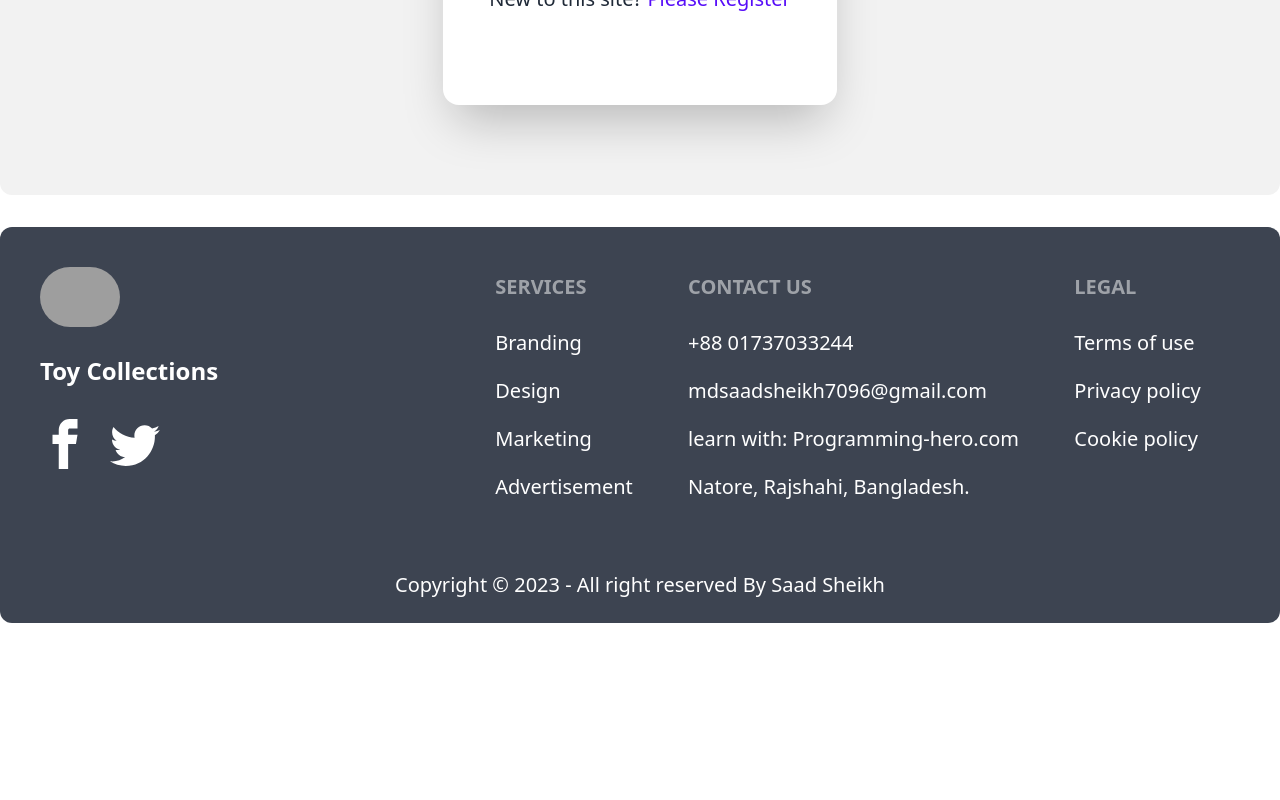
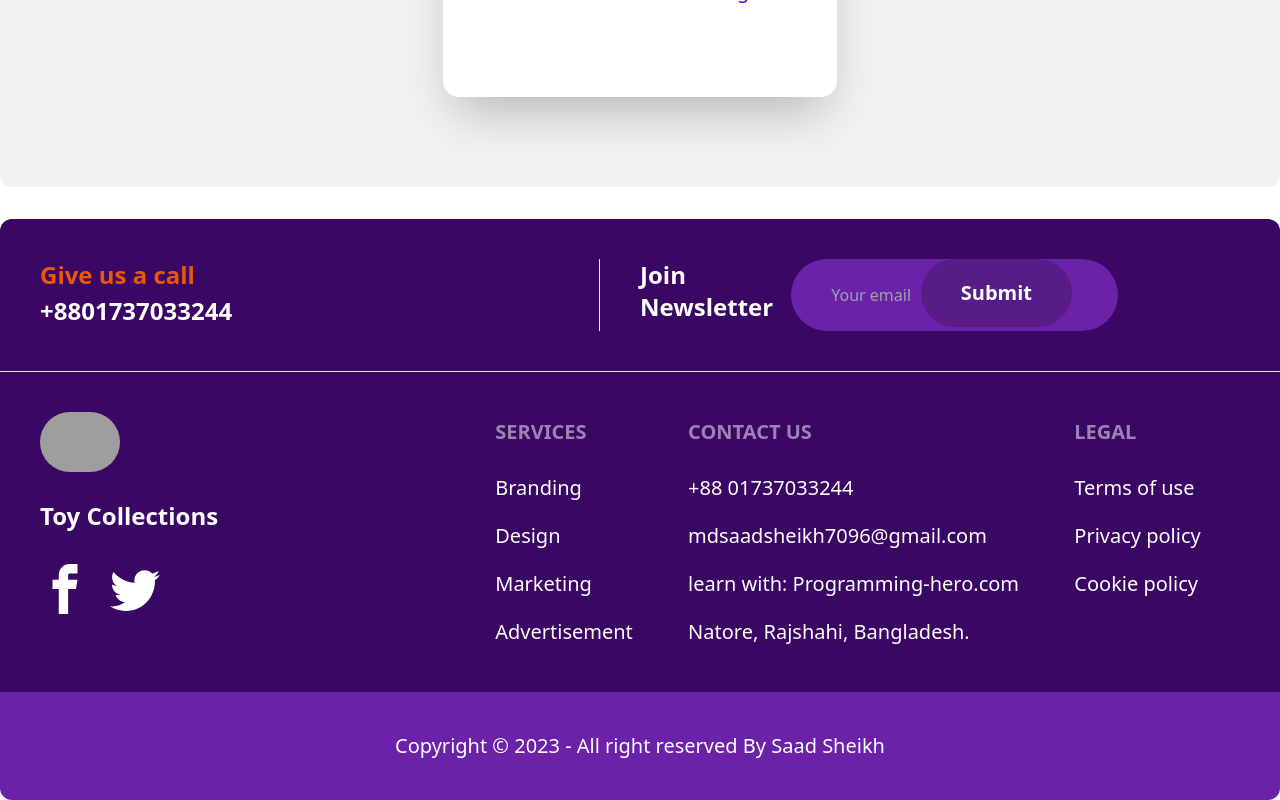
Before and after one commit to Saadsheikh133/toy-market-client, a React (Vite) app: page /login in a window 1280 px wide. Shown: the part 752-1552 px from the top of the page. Before the commit the page ends 1415 px from the top, so only its background shows below. Built offline with nearby package versions, Linux system fonts and the light colour scheme; no server answers; grey boxes are pictures that could not be loaded.

Commit message:
added footer top section

```diff
--- a/src/Shared/Footer/Footer.jsx
+++ b/src/Shared/Footer/Footer.jsx
@@ -7,7 +7,20 @@ const Footer = () => {
     useTitle('Footer')
     return (
         <footer className=''>
-            <div className="footer p-10 bg-neutral text-neutral-content rounded-t-xl text-xl pt-10">
+            <div className='bg-purple-950 py-10 rounded-t-xl px-10 text-white max-w-full lg:flex border-b'>
+                <div className='lg:w-1/2 mx-auto mb-8 lg:mb-0  lg:border-r'>
+                    <h2 className='text-2xl text-orange-600 font-bold'>Give us a call</h2>
+                    <p className='text-2xl text-white font-bold mt-1'>+8801737033244</p>
+                </div>
+                <div className=' lg:w-1/2 md:flex gap-4 lg:mx-10'>
+                    <h2 className='text-2xl font-bold'> Join Newsletter </h2>
+                    <form className='w-full relative mt-4 lg:mt-0'>
+                        <input className='bg-purple-800 w-full lg:w-4/5 py-6 px-10 rounded-full' type="email" name="" id="" placeholder='Your email' />
+                        <input className='text-xl py-5 px-10 bg-purple-900 rounded-full absolute top-0 right-0 lg:right-32 font-bold' type="submit" />
+                    </form>
+                </div>
+            </div>
+            <div className="footer p-10 bg-purple-950 text-white  text-xl pt-10">
                 <div className='leading-loose'>
                     <img className='rounded-full w-1/5' src={logo} alt="" />
                     <h2 className='text-2xl font-bold mt-5'>Toy Collections</h2>
@@ -42,7 +55,7 @@ const Footer = () => {
                     <a className="link link-hover">Cookie policy</a>
                 </div>
             </div>
-            <div className=" px-4 py-6 bg-neutral text-neutral-content rounded-b-xl mb-10">
+            <div className=" px-4 py-10 bg-purple-800 text-white rounded-b-xl">
                 <p className='text-center text-xl'>Copyright © 2023 - All right reserved By Saad Sheikh</p>
             </div>
         </footer>
--- a/src/Shared/Navbar/Navbar.jsx
+++ b/src/Shared/Navbar/Navbar.jsx
@@ -22,12 +22,12 @@ const Navbar = () => {
                     </label>
                     <ul tabIndex={0} className="menu menu-compact dropdown-content mt-3 p-2 shadow bg-base-100 rounded-box w-52 ">
                         <li><ActiveLink to='/'>Home</ActiveLink></li>
+                        <li tabIndex={0}>
+                            <ActiveLink to='/allToys'>All Toys </ActiveLink>
+                        </li>
                         {
                             user &&
                             <>
-                                <li tabIndex={0}>
-                                    <ActiveLink to='/allToys'>All Toys </ActiveLink>
-                                </li>
                                 <li><ActiveLink to='/myToys'>My Toys</ActiveLink></li>
                                 <li><ActiveLink to='/addToy'>Add A Toy</ActiveLink></li>
                             </>
@@ -41,12 +41,12 @@ const Navbar = () => {
             <div className="navbar-center hidden lg:flex">
                 <ul className="menu menu-horizontal px-1 text-xl gap-4">
                     <li><ActiveLink to='/'>Home</ActiveLink></li>
+                    <li tabIndex={0}>
+                        <ActiveLink className='ml-4 mr-4' to='/allToys'> All Toys </ActiveLink>
+                    </li>
                     {
                         user &&
                         <>
-                            <li tabIndex={0}>
-                                <ActiveLink className='ml-4 mr-4' to='/allToys'> All Toys </ActiveLink>
-                            </li>
                             <li><ActiveLink to='/myToys'>My Toys</ActiveLink></li>
                             <li><ActiveLink to='/addToy'>Add A Toy</ActiveLink></li>
                         </>
--- a/src/main.jsx
+++ b/src/main.jsx
@@ -7,7 +7,7 @@ import AuthProvider from './providers/AuthProvider'
 
 ReactDOM.createRoot(document.getElementById('root')).render(
   <React.StrictMode>
-    <div className='container mx-auto'>
+    <div>
       <AuthProvider>
         <RouterProvider router={router} />
       </AuthProvider>
--- a/src/pages/AddToy/AddToy.jsx
+++ b/src/pages/AddToy/AddToy.jsx
@@ -23,7 +23,7 @@ const AddToy = () => {
             img, toyName, sellerName, sellerEmail, quantity, price, rating, description, sub_category
         }
 
-        fetch('https://b7a11-toy-marketplace-server-side-nine.vercel.app/createToys', {
+        fetch('http://localhost:5000/createToys', {
             method: 'POST',
             headers: {
                 'content-type': 'application/json'
--- a/src/pages/AllToys/AllToys.jsx
+++ b/src/pages/AllToys/AllToys.jsx
@@ -9,7 +9,7 @@ const AllToys = () => {
 
 
     const handleSearch = () => {
-        fetch(`https://b7a11-toy-marketplace-server-side-nine.vercel.app/searchByToyName/${searchText}`)
+        fetch(`http://localhost:5000/searchByToyName/${searchText}`)
             .then(res => res.json())
             .then(data => {
                 setAllToys(data)
@@ -18,7 +18,7 @@ const AllToys = () => {
 
 
     useEffect(() => {
-        fetch('https://b7a11-toy-marketplace-server-side-nine.vercel.app/allToys')
+        fetch('http://localhost:5000/allToys')
             .then(res => res.json())
             .then(data => {
             setAllToys(data)
--- a/src/pages/Home/TabCategory/TabCategory.jsx
+++ b/src/pages/Home/TabCategory/TabCategory.jsx
@@ -11,7 +11,7 @@ const TabCategory = () => {
 
 
     useEffect(() => {
-        fetch(`https://b7a11-toy-marketplace-server-side-nine.vercel.app/toys?sub_category=${category}`)
+        fetch(`http://localhost:5000/toys?sub_category=${category}`)
             .then(res => res.json())
             .then(data => {
                 setToys(data)
--- a/src/pages/MyToys/MyToys.jsx
+++ b/src/pages/MyToys/MyToys.jsx
@@ -7,8 +7,7 @@ import useTitle from '../../hooks/useTitle';
 const MyToys = () => {
     const [myToys, setMyToys] = useState([]);
     const [updateInfo, setUpdateInfo] = useState({})
-    const [activeTab, setActiveTab] = useState('ascending')
-    const [category, setCategory] = useState([])
+    const [activeTab, setActiveTab] = useState('')
     const { user } = useContext(AuthContext)
     useTitle('My Toys')
 
@@ -25,7 +24,7 @@ const MyToys = () => {
             confirmButtonText: 'Yes, delete it!'
         }).then((result) => {
             if (result.isConfirmed) {
-                fetch(`https://b7a11-toy-marketplace-server-side-nine.vercel.app/addToys/${_id}`, {
+                fetch(`http://localhost:5000/addToys/${_id}`, {
                     method: 'DELETE',
                 })
                     .then(res => res.json())
@@ -43,7 +42,7 @@ const MyToys = () => {
     }
 
     const handleUpdateToy = id => {
-        fetch(`https://b7a11-toy-marketplace-server-side-nine.vercel.app/addToys/${id}`, {
+        fetch(`http://localhost:5000/addToys/${id}`, {
             method: 'PUT',
             headers: { "content-type": "application/json" },
             body: JSON.stringify(updateInfo)
@@ -82,15 +81,15 @@ const MyToys = () => {
     }
 
     useEffect(() => {
-        fetch(`https://b7a11-toy-marketplace-server-side-nine.vercel.app/allToys/${category}`)
+        fetch(`http://localhost:5000/myToys/${activeTab}`)
             .then(res => res.json())
             .then(data => {
-            setCategory(data)
+            setMyToys(data)
         })
-    }, [category])
+    }, [activeTab])
 
 
-    const url = `https://b7a11-toy-marketplace-server-side-nine.vercel.app/allToys?email=${user?.email}`
+    const url = `http://localhost:5000/allToys?email=${user?.email}`
     useEffect(() => {
         fetch(url)
             .then(res => res.json())
@@ -100,6 +99,12 @@ const MyToys = () => {
     }, [url])
     return (
         <div className="overflow-x-auto w-full">
+            <div className='flex justify-center my-10'>
+                <div className="tabs tabs-boxed">
+                    <a onClick={() => handleSorting('ascending')} className={`tab ${activeTab == 'ascending' ? 'tab-active' : ''}`}>ascending</a>
+                    <a onClick={() => handleSorting('descending')} className={`tab ${activeTab == 'descending' ? 'tab-active' : ''}`}>descending</a>
+                </div>
+            </div>
             <table className="table w-full">
                 {/* head */}
                 <thead>
@@ -130,12 +135,6 @@ const MyToys = () => {
 
                 </tbody>
             </table>
-            <div className='flex justify-center my-10'>
-                <div className="tabs tabs-boxed">
-                    <a onClick={() => handleSorting('ascending')} className={`tab ${activeTab == 'ascending' ? 'tab-active': ''}`}>ascending</a>
-                    <a onClick={() => handleSorting('descending')} className={`tab ${activeTab == 'descending' ? 'tab-active' : ''}`}>Descending</a>
-                </div>
-            </div>
         </div>
     );
 };
--- a/src/pages/ToyDetails/ToyDetails.jsx
+++ b/src/pages/ToyDetails/ToyDetails.jsx
@@ -8,7 +8,7 @@ const ToyDetails = () => {
     const { sellerName, price, rating, quantity, description, img, toyName, sub_category, sellerEmail } = toyInfo;
 
     useEffect(() => {
-        fetch(`https://b7a11-toy-marketplace-server-side-nine.vercel.app/allToys/${id}`)
+        fetch(`http://localhost:5000/allToys/${id}`)
             .then(res => res.json())
             .then(data => {
                 setToyInfo(data)
@@ -17,7 +17,7 @@ const ToyDetails = () => {
 
 
     useEffect(() => {
-        fetch(`https://b7a11-toy-marketplace-server-side-nine.vercel.app/toys/${id}`)
+        fetch(`http://localhost:5000/toys/${id}`)
             .then(res => res.json())
             .then(data => {
                 setToyInfo(data)
```
